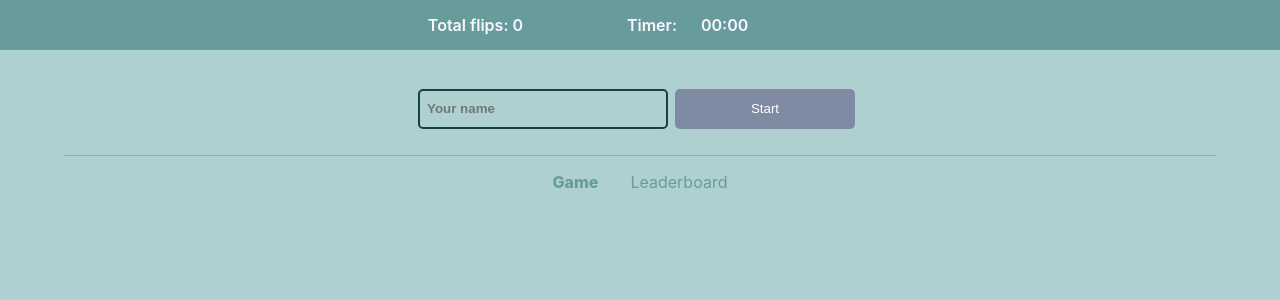
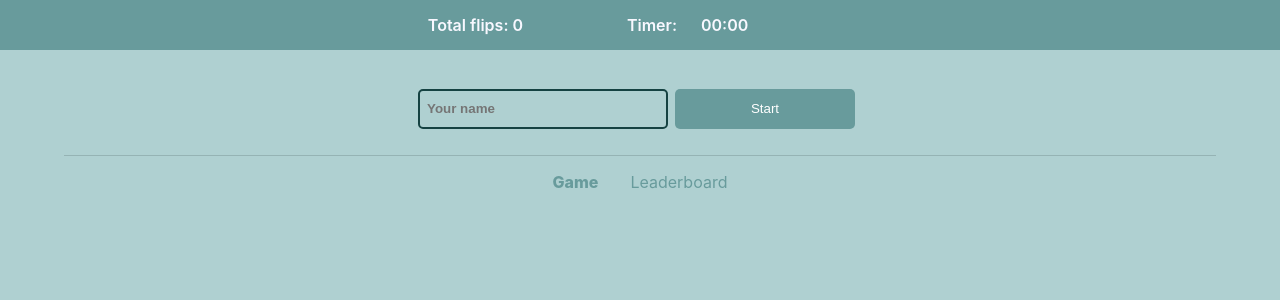
Before and after one commit to ivan-burda/memoryGame, a React (Create React App) app: page / in a window 1280 px wide. Shown: the top 300 px of the page. Built offline with nearby package versions, Linux system fonts and the light colour scheme.

Commit message:
next scope outline, button component

```diff
--- /dev/null
+++ b/src/components/Button/Button.js
@@ -0,0 +1,10 @@
+import React from "react";
+import classes from "./Button.module.css";
+
+export default function Button(props) {
+  return (
+    <button type="button" onClick={props.action} className={classes.Button}>
+      {props.title}
+    </button>
+  );
+}
--- /dev/null
+++ b/src/components/Button/Button.module.css
@@ -0,0 +1,14 @@
+Button {
+  height: 40px;
+  width: 180px;
+  margin: 0.5em;
+  border: none;
+  border-radius: 5px;
+  background-color: rgb(104, 155, 156);
+  color: #fff;
+  cursor: pointer;
+}
+
+.Button:hover {
+  background-color: rgb(101, 145, 146);
+}
--- a/src/components/Congratulations/Congratulations.js
+++ b/src/components/Congratulations/Congratulations.js
@@ -6,6 +6,8 @@ import { useRestartGame } from "../../customHooks/useRestartGame/useRestartGame"
 import { handleAddServerItem } from "../../actions/leaderboard";
 import { pauseTimer } from "../../actions/timer";
 import { displayTime } from "../Timer/Timer";
+
+import Button from "../Button/Button";
 
 import classes from "./Congratulations.module.css";
 
@@ -33,15 +35,13 @@ export default function Congratulations() {
       <div className={classes.Container} onClick={() => false}>
         <div className={classes.Congratulations}>
           <p>Congratulations!</p>
-          <button
-            type="button"
-            onClick={() => {
+          <Button
+            title={"Play again"}
+            action={() => {
               restartGame();
               dispatch(handleAddServerItem(newLeaderBoardItem));
             }}
-          >
-            Play again
-          </button>
+          />
         </div>
       </div>
     );
--- a/src/components/Congratulations/Congratulations.module.css
+++ b/src/components/Congratulations/Congratulations.module.css
@@ -33,18 +33,3 @@
 .Congratulations p {
   font-size: 1.5rem;
 }
-
-.Congratulations button {
-  height: 40px;
-  width: 180px;
-  margin: 0.5em;
-  border: none;
-  border-radius: 5px;
-  background-color: rgb(126, 139, 163);
-  color: #fff;
-  cursor: pointer;
-}
-
-.Congratulations button:hover {
-  background-color: rgb(153, 164, 185);
-}
--- a/src/components/NameInput/NameInput.js
+++ b/src/components/NameInput/NameInput.js
@@ -4,6 +4,8 @@ import { useSelector, useDispatch } from "react-redux";
 import { setName } from "../../actions/game";
 import { pauseTimer } from "../../actions/timer";
 import { useRestartGame } from "../../customHooks//useRestartGame/useRestartGame";
+
+import Button from "../Button/Button";
 
 import classes from "./NameInput.module.css";
 
@@ -22,16 +24,13 @@ export default function NameInput() {
   return (
     <div>
       <input type="text" placeholder="Your name" className={classes.NameInput} onChange={(e) => setInputfieldName(e.target.value)} value={inputfieldName} />
-      <button
-        type="button"
-        className={classes.Button}
-        onClick={() => {
+      <Button
+        title={"Start"}
+        action={() => {
           dispatch(setName(inputfieldName));
           restartGame();
         }}
-      >
-        Start
-      </button>
+      />
     </div>
   );
 }
--- a/src/components/NameInput/NameInput.module.css
+++ b/src/components/NameInput/NameInput.module.css
@@ -9,18 +9,3 @@
   color: rgb(21, 66, 66);
   font-weight: 600;
 }
-
-.Button {
-  margin: 0.5em;
-  width: 180px;
-  height: 40px;
-  border: none;
-  border-radius: 5px;
-  background-color: rgb(126, 139, 163);
-  color: #fff;
-  cursor: pointer;
-}
-
-.Button:hover {
-  background-color: rgb(153, 164, 185);
-}
```
Also changed, not shown: scope.txt.
